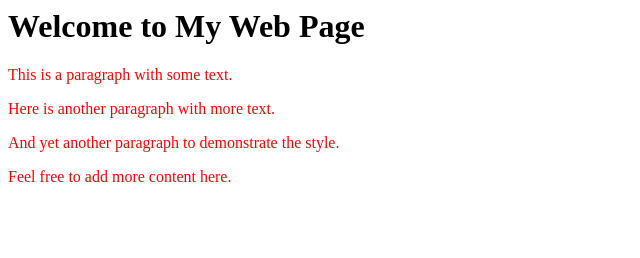
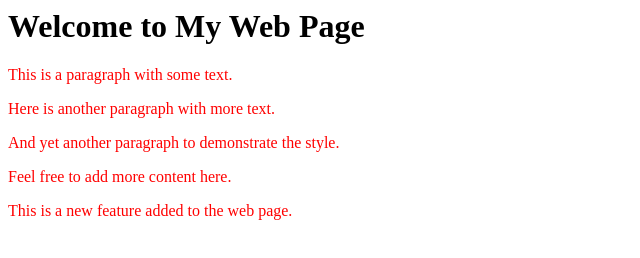
Before and after one commit to eshaal-hp/LocalRepo, a plain HTML site: page index.html in a window 1280 px wide. Shown: the whole page, without its empty margins (0-640 px from the left). Drawn offline with Linux system fonts and the light colour scheme.

Commit message:
add new feature

```diff
--- a/index.html
+++ b/index.html
@@ -8,4 +8,8 @@
     <p>Here is another paragraph with more text.</p>
     <p>And yet another paragraph to demonstrate the style.</p>
     <p>Feel free to add more content here.</p>
+
+    <p>
+        This is a new feature added to the web page.
+    </p>
 </body>
```
